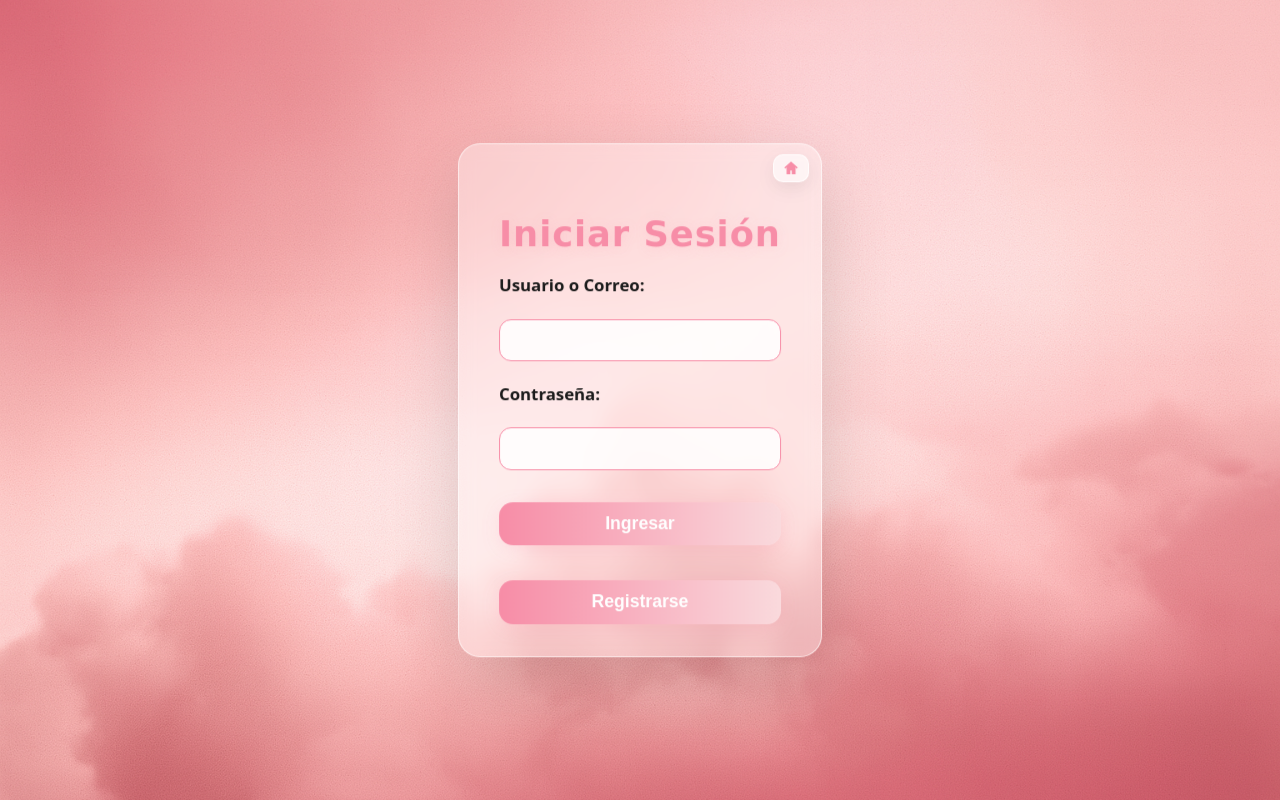
After one commit to ioserio/TrabajoFinal_Thalia, a PHP site: page /login.html in a window 1280 px wide. The commit adds this page. Run offline with PHP 8.4, Linux system fonts and the light colour scheme.

Commit message:
act 03102025

```diff
--- /dev/null
+++ b/login.html
@@ -0,0 +1,65 @@
+<!DOCTYPE html>
+<html lang="es">
+<head>
+    <meta charset="UTF-8">
+    <meta name="viewport" content="width=device-width, initial-scale=1.0">
+    <title>Login</title>
+    <link rel="stylesheet" href="styles.css">
+</head>
+<body>
+    <div class="login-container">
+        <a href="index.php" class="home-link" title="Volver al inicio" aria-label="Volver al inicio">
+            <svg width="18" height="18" viewBox="0 0 24 24" aria-hidden="true" focusable="false">
+                <path d="M12 3l9 8-1.5 1.5L18 10.5V20h-5v-5h-2v5H6v-9.5L4.5 12.5 3 11l9-8z"/>
+            </svg>
+        </a>
+        <div id="login-section">
+            <div id="toast" class="toast" style="display:none;">Creación exitosa</div>
+            <h2 id="login-title">Iniciar Sesión</h2>
+            <form id="login-form" action="login.php" method="POST">
+                <label for="correo">Usuario o Correo:</label>
+                <input type="email" id="correo" name="correo" required autocomplete="email">
+
+                <label for="password">Contraseña:</label>
+                <input type="password" id="password" name="password" required autocomplete="current-password">
+
+                <button type="submit">Ingresar</button>
+                <div id="login-error" class="form-error" style="display:none;">Correo o contraseña incorrectos.</div>
+                <button id="btn-registro" class="main-btn only-login" type="button">Registrarse</button>
+            </form>
+        </div>
+
+    <form id="registro-form" action="registrar_usuario.php" method="POST" style="display:none; flex-direction:column; width:100%; gap:1.1rem;">
+            <label for="dni">DNI:</label>
+            <input type="text" id="dni" name="dni" required maxlength="8" pattern="[0-9]{8}">
+
+            <label for="nombres">Nombres:</label>
+            <input type="text" id="nombres" name="nombres" required pattern="^[A-Za-zÁÉÍÓÚáéíóúÑñ]+( [A-Za-zÁÉÍÓÚáéíóúÑñ]+)*$" autocomplete="name">
+
+            <label for="correo">Correo:</label>
+            <input type="email" id="correo" name="correo" required>
+
+            <label for="password_reg">Contraseña:</label>
+            <input type="password" id="password_reg" name="password_reg" required>
+
+            <label for="telefono">Teléfono:</label>
+            <input type="tel" id="telefono" name="telefono" required pattern="[0-9]{9,15}">
+
+            <label>Género:</label>
+            <div style="display:flex; gap:1.5rem; margin-bottom:0.5rem;">
+                <label><input type="radio" name="genero" value="hombre" required> Hombre</label>
+                <label><input type="radio" name="genero" value="mujer"> Mujer</label>
+            </div>
+
+            <label style="display:flex; align-items:center; gap:0.6rem;">
+                <input type="checkbox" name="terminos" required>
+                Acepto los <a href="#" style="color:var(--rose-2);text-decoration:underline;">términos y condiciones</a>
+            </label>
+
+            <button type="submit" class="main-btn">Registrarme</button>
+            <button id="btn-volver-login" style="background:transparent;color:var(--rose-2);border:1.5px solid var(--rose-2);margin-top:0.7rem;">Volver a iniciar sesión</button>
+        </form>
+    </div>
+    <script src="script.js"></script>
+</body>
+</html>
--- a/styles.css
+++ b/styles.css
@@ -1,3 +1,75 @@
+.form-error{
+  margin-top: .6rem;
+  color: #b00020;
+  background: rgba(176,0,32,.08);
+  border: 1px solid rgba(176,0,32,.2);
+  padding: .5rem .75rem;
+  border-radius: 10px;
+  font-weight: 600;
+}
+
+.toast{
+  position:absolute;
+  top: 12px;
+  left: 50%;
+  transform: translateX(-50%);
+  background: rgba(46, 125, 50, 0.95);
+  color:#fff;
+  padding: .6rem 1rem;
+  border-radius: 12px;
+  box-shadow: 0 10px 24px rgba(0,0,0,.18);
+  font-weight: 700;
+  letter-spacing:.3px;
+  z-index: 20;
+  animation: toastIn .3s ease-out forwards;
+}
+.toast-error{ background: rgba(176, 0, 32, .95); }
+@keyframes toastIn{ from{ opacity:0; transform: translate(-50%, -4px);} to{ opacity:1; transform: translate(-50%, 0);} }
+
+/* ===== Modal Contacto ===== */
+.modal-backdrop{position:fixed; inset:0; background:rgba(0,0,0,.35); backdrop-filter:blur(2px); display:none; align-items:center; justify-content:center; z-index:1000;}
+.modal-backdrop.open{display:flex;}
+.modal-card{position:relative; width:min(560px, 92vw); background:rgba(255,255,255,.65); border:1px solid rgba(255,255,255,.8); border-radius:22px; box-shadow:var(--shadow); padding:1.25rem 1.25rem 1rem; animation:modalIn .22s cubic-bezier(.2,.8,.2,1) forwards}
+.modal-card h3{margin:0 0 .6rem 0; font-family:'Shrikhand','Poppins',cursive; color:var(--rose-2)}
+.modal-close{position:absolute; right:.6rem; top:.4rem; border:none; background:transparent; font-size:1.6rem; cursor:pointer; color:var(--rose-2)}
+.contact-form{display:grid; gap:.7rem;}
+.contact-form input,.contact-form textarea{padding:.7rem .9rem; border-radius:12px; border:1px solid var(--rose-2); background:rgba(255,255,255,.9); font-size:1rem}
+.contact-form .wa-link{display:inline-block; margin-top:.6rem; text-align:center; padding:.6rem .8rem; border-radius:12px; border:1.5px solid #25D366; color:#25D366; text-decoration:none; font-weight:700}
+.contact-form .wa-link:hover{background:#25D366; color:#fff}
+@keyframes modalIn{from{opacity:0; transform:translateY(6px)} to{opacity:1; transform:translateY(0)}}
+.main-btn {
+  padding: 0.7rem 0;
+  width: 100%;
+  background: linear-gradient(90deg, var(--rose-2) 0%, var(--rose-1) 100%);
+  color: var(--white);
+  font-weight: 700;
+  font-size: 1.1rem;
+  border: none;
+  border-radius: 14px;
+  box-shadow: 0 4px 18px rgba(247,141,167,0.18);
+  cursor: pointer;
+  transition: background 0.2s, transform 0.2s;
+  margin-top: 1.1rem;
+}
+.main-btn:hover {
+  background: linear-gradient(90deg, var(--rose-1) 0%, var(--rose-2) 100%);
+  color: var(--white);
+  transform: scale(1.04);
+}
+.slide-in {
+  animation: slideInForm 0.35s cubic-bezier(.16,.84,.26,.99) forwards;
+}
+.slide-out {
+  animation: slideOutForm 0.35s cubic-bezier(.16,.84,.26,.99) forwards;
+}
+@keyframes slideInForm {
+  from { opacity: 0; transform: translateX(60px); }
+  to { opacity: 1; transform: translateX(0); }
+}
+@keyframes slideOutForm {
+  from { opacity: 1; transform: translateX(0); }
+  to { opacity: 0; transform: translateX(-60px); }
+}
 :root{
   --rose-1:#FADADD; --rose-2:#F78DA7;
   --ink:#1A1A1A; --white:#fff;
@@ -39,7 +111,11 @@
   --col-img-duration:var(--col-anim-duration); /* misma duración para tarjeta e imagen */
 }
 *{box-sizing:border-box}
-html,body{height:100%; overflow:hidden;}
+html,body{height:100%;}
+/* Por defecto permitir scroll en páginas normales (productos.html) */
+body{overflow:auto;}
+/* Solo la portada (intro-seq) bloquea el scroll para el efecto especial */
+body.intro-seq{overflow:hidden;}
 body{margin:0; font-family:Poppins,system-ui,Segoe UI,Roboto,Arial; color:var(--ink);
   background:url('imagenes/fondo.png') center center / cover no-repeat fixed;
   background-color:#000; /* fallback */
@@ -118,6 +194,112 @@ main{overflow-x:hidden}
 .bg-word-img{position:absolute; left:0; right:0; bottom:0; top:auto; width:100%; height:auto; min-height:0; display:flex; justify-content:center; align-items:flex-end; padding:0; pointer-events:none; user-select:none; z-index:15;}
 /* Imagen centrada; el ancho máximo controla la escala. Si el PNG tiene espacio lateral transparente sigue centrado visualmente */
 .bg-word-img img{position:relative; bottom:0; width:clamp(900px,92vw,1800px); max-width:1800px; height:auto; display:block; filter:drop-shadow(0 14px 38px rgba(0,0,0,.25)); opacity:0; transform:translateY(40px) scale(var(--every-zoom-start)) scaleX(var(--everyday-scale-x)); transform-origin:center center;}
+
+/* ===== LOGIN FORM ===== */
+.login-container {
+  position: absolute;
+  top: 50%;
+  left: 50%;
+  transform: translate(-50%, -50%);
+  background: rgba(255,255,255,0.35);
+  border-radius: var(--radius);
+  box-shadow: var(--shadow);
+  backdrop-filter: blur(8px);
+  padding: 2.5rem 2.5rem 2rem 2.5rem;
+  min-width: 340px;
+  max-width: 95vw;
+  display: flex;
+  flex-direction: column;
+  align-items: center;
+  border: 1.5px solid rgba(255,255,255,0.6);
+  overflow: visible;
+}
+.home-link{
+  position:absolute;
+  top: 10px;
+  right: 12px;
+  display:inline-flex;
+  align-items:center;
+  justify-content:center;
+  width: 36px; height: 28px;
+  border-radius: 10px;
+  background: rgba(255,255,255,0.6);
+  border: 1px solid rgba(255,255,255,0.8);
+  box-shadow: 0 6px 18px rgba(0,0,0,.08);
+  transition: transform .15s ease, background .2s ease;
+}
+.home-link svg{ fill: var(--rose-2); }
+.home-link:hover{ transform: translateY(-1px) scale(1.03); background: rgba(255,255,255,0.85); }
+.login-container h2 {
+  font-family: 'Shrikhand', 'Poppins', cursive;
+  font-size: 2.2rem;
+  color: var(--rose-2);
+  margin-bottom: 1.2rem;
+  letter-spacing: 1px;
+  text-shadow: 0 2px 12px rgba(247,141,167,0.18);
+}
+.login-container form {
+  width: 100%;
+  display: flex;
+  flex-direction: column;
+  gap: 1.1rem;
+}
+.login-container label {
+  font-weight: 600;
+  color: var(--ink);
+  margin-bottom: 0.3rem;
+  font-size: 1.05rem;
+}
+.login-container input {
+  padding: 0.7rem 1rem;
+  border-radius: 12px;
+  border: 1px solid var(--rose-2);
+  background: rgba(255,255,255,0.85);
+  font-size: 1rem;
+  margin-bottom: 0.2rem;
+  outline: none;
+  transition: border-color 0.2s;
+}
+.login-container input:focus {
+  border-color: var(--rose-1);
+}
+.login-container button[type="submit"] {
+  margin-top: 0.7rem;
+  padding: 0.7rem 0;
+  width: 100%;
+  background: linear-gradient(90deg, var(--rose-2) 0%, var(--rose-1) 100%);
+  color: var(--white);
+  font-weight: 700;
+  font-size: 1.1rem;
+  border: none;
+  border-radius: 14px;
+  box-shadow: 0 4px 18px rgba(247,141,167,0.18);
+  cursor: pointer;
+  transition: background 0.2s, transform 0.2s;
+}
+.login-container button[type="submit"]:hover {
+  background: linear-gradient(90deg, var(--rose-1) 0%, var(--rose-2) 100%);
+  transform: scale(1.04);
+}
+.login-container button[onclick] {
+  margin-top: 1.1rem;
+  padding: 0.7rem 0;
+  width: 100%;
+  background: linear-gradient(90deg, var(--rose-2) 0%, var(--rose-1) 100%);
+  color: var(--white);
+  font-weight: 700;
+  font-size: 1.1rem;
+  border: none;
+  border-radius: 14px;
+  box-shadow: 0 4px 18px rgba(247,141,167,0.18);
+  cursor: pointer;
+  transition: background 0.2s, transform 0.2s;
+}
+.login-container button[onclick]:hover {
+  background: linear-gradient(90deg, var(--rose-1) 0%, var(--rose-2) 100%);
+  color: var(--white);
+  transform: scale(1.04);
+}
 /* EVERYDAY: usar mismo efecto de aparición que el modelo (sube desde abajo) */
 body.intro-seq .bg-word-img img{opacity:1; transform:translateY(0) scale(.5) scaleX(var(--everyday-scale-x)); animation:everydayRise var(--model-zoom-duration) cubic-bezier(.18,.72,.24,1) 0s forwards; transition:transform .55s ease;}
 @keyframes everyZoomIn{0%{opacity:0; transform:translateY(60px) scale(var(--every-zoom-start)) scaleX(var(--everyday-scale-x));}55%{opacity:1; transform:translateY(0) scale(1.04) scaleX(var(--everyday-scale-x));}100%{opacity:1; transform:translateY(0) scale(1) scaleX(var(--everyday-scale-x));}}
```
Also changed, not shown: conexion.php (added, +14 -0 lines), contacto.php (added, +42 -0 lines), index.html (+31 -6 lines), index.php (added, +65 -0 lines), login.php (added, +39 -0 lines), logout.php (added, +21 -0 lines), registrar_usuario.php (added, +30 -0 lines), script.js (+97 -5 lines), suscribir.php (added, +40 -0 lines).
